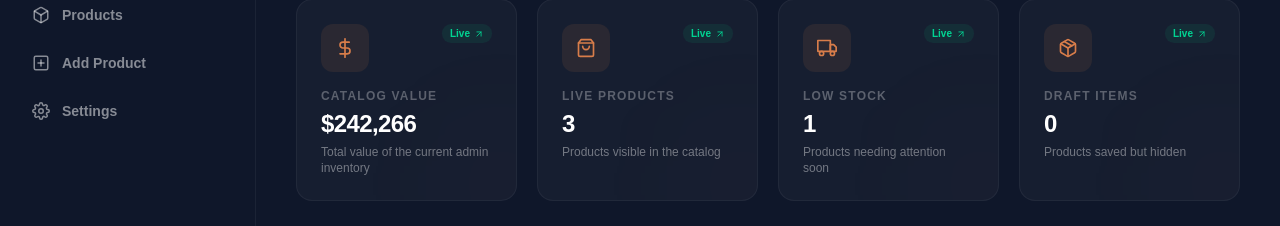
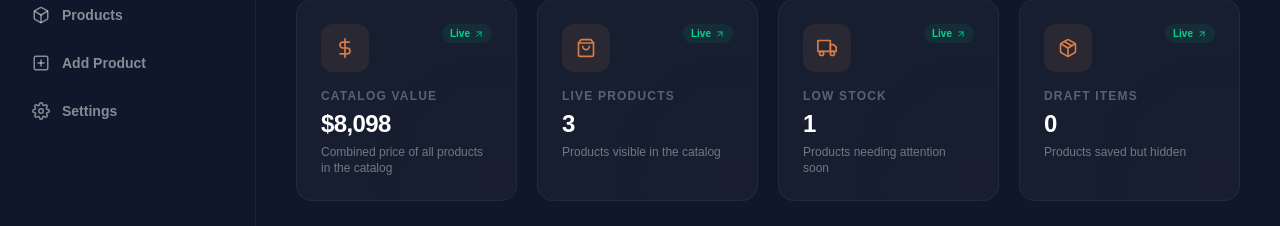
Before and after one commit to Isaacayomi/Audiophile-Ecommerce-Website, a Next.js app: page /admin in a window 1280 px wide. Shown: the part 201-427 px from the top of the page. Built offline with nearby package versions, Linux system fonts and the light colour scheme; no server answers.

Commit message:
fix: correct admin catalog value metric

```diff
--- a/app/admin/page.tsx
+++ b/app/admin/page.tsx
@@ -102,7 +102,7 @@ export default function AdminDashboard() {
   const lowStockProducts = products.filter((product) => product.stock <= 15);
   const draftProducts = products.filter((product) => product.status === "Draft");
   const catalogValue = products.reduce(
-    (sum, product) => sum + product.price * product.stock,
+    (sum, product) => sum + product.price,
     0,
   );
 
@@ -145,7 +145,7 @@ export default function AdminDashboard() {
         <MetricCard
           title="Catalog Value"
           value={formatCurrency(catalogValue)}
-          detail="Total value of the current admin inventory"
+          detail="Combined price of all products in the catalog"
           icon={<FiDollarSign />}
           delay={0.05}
         />
```
